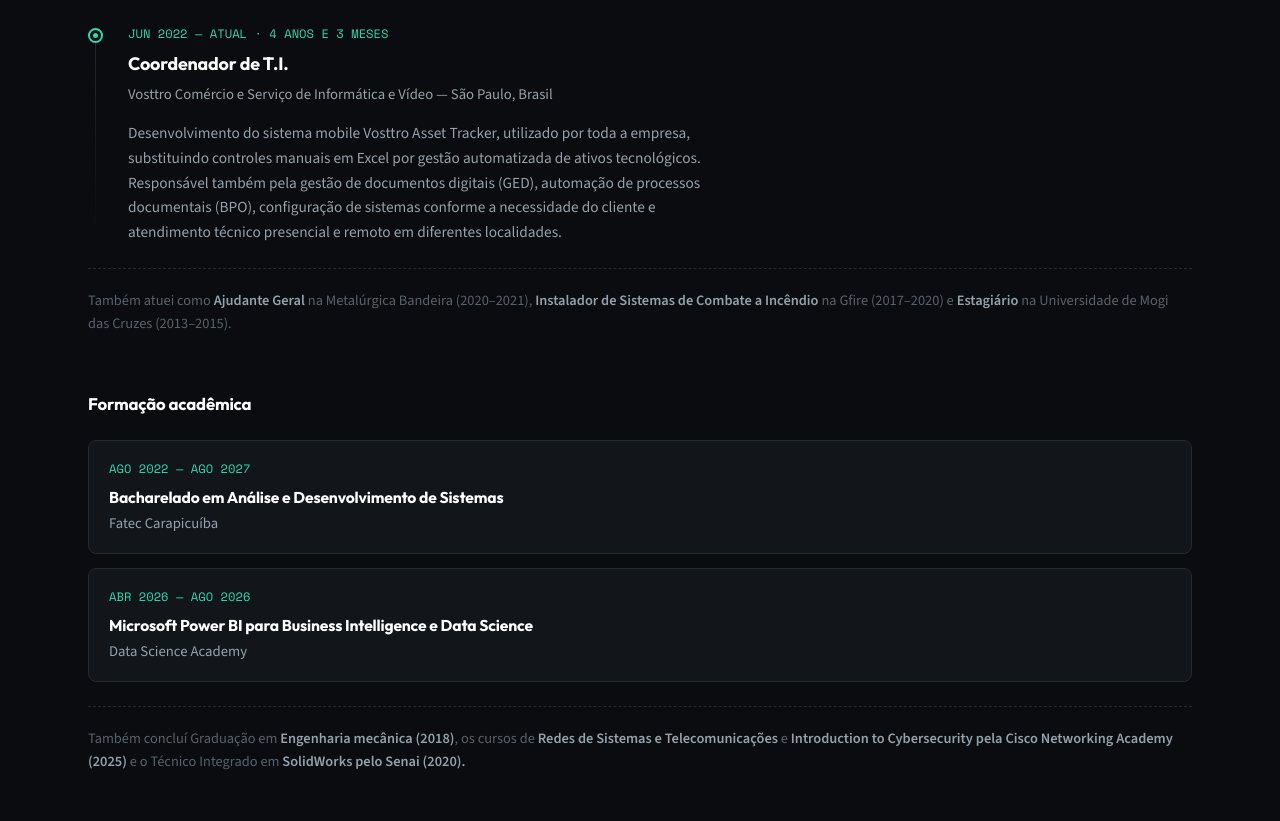
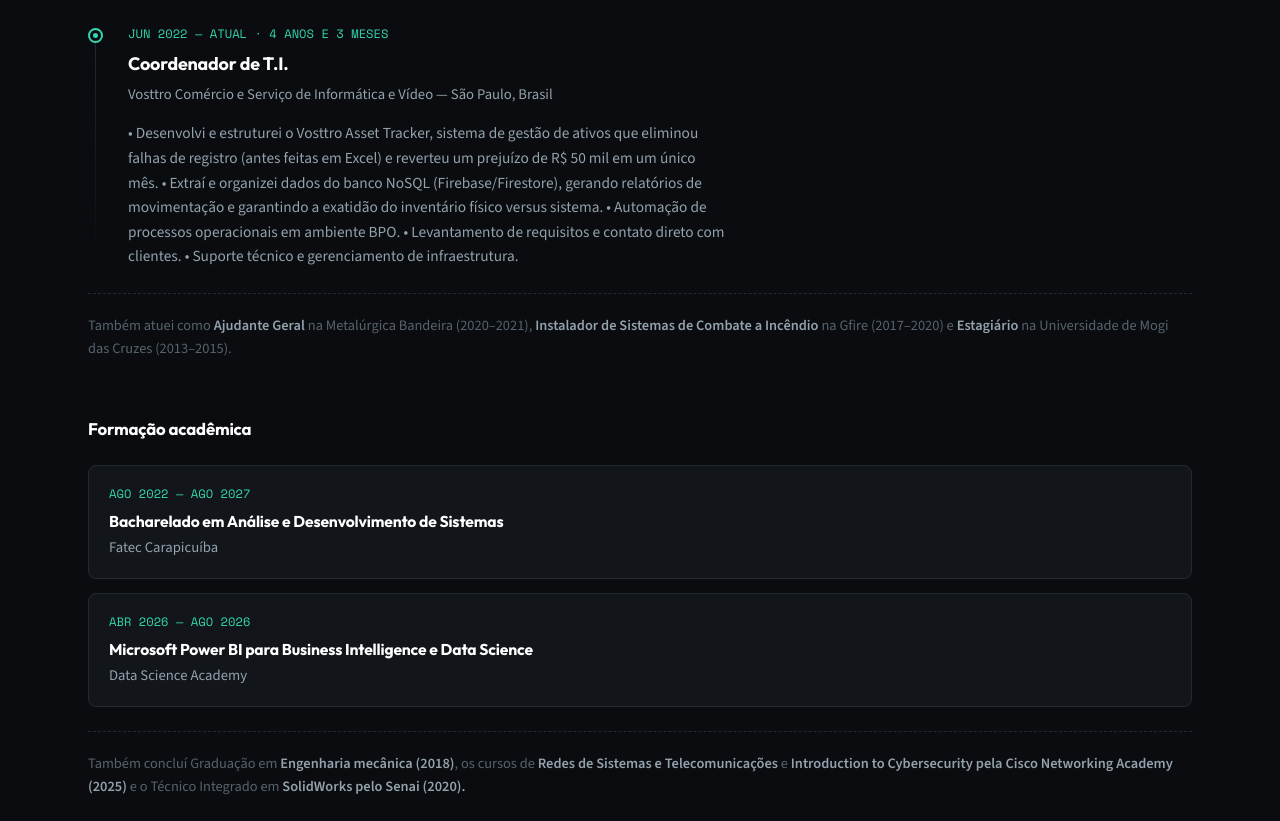
Before and after one commit to ZeRafaSp/portifolio-Rafael, a plain HTML site: page index.html in a window 1280 px wide. Shown: the part 4940-5761 px from the top of the page. Drawn offline with nearby package versions, Linux system fonts and the light colour scheme.

Commit message:
Update index.html

```diff
--- a/index.html
+++ b/index.html
@@ -799,7 +799,11 @@
           <span class="t-period">JUN 2022 — ATUAL · 4 ANOS E 3 MESES</span>
           <h3 class="t-role">Coordenador de T.I.</h3>
           <div class="t-org">Vosttro Comércio e Serviço de Informática e Vídeo — São Paulo, Brasil</div>
-          <p class="t-desc">Desenvolvimento do sistema mobile Vosttro Asset Tracker, utilizado por toda a empresa, substituindo controles manuais em Excel por gestão automatizada de ativos tecnológicos. Responsável também pela gestão de documentos digitais (GED), automação de processos documentais (BPO), configuração de sistemas conforme a necessidade do cliente e atendimento técnico presencial e remoto em diferentes localidades.</p>
+          <p class="t-desc">• Desenvolvi e estruturei o Vosttro Asset Tracker, sistema de gestão de ativos que eliminou falhas de registro (antes feitas em Excel) e reverteu um prejuízo de R$ 50 mil em um único mês.
+• Extraí e organizei dados do banco NoSQL (Firebase/Firestore), gerando relatórios de movimentação e garantindo a exatidão do inventário físico versus sistema.
+• Automação de processos operacionais em ambiente BPO.
+• Levantamento de requisitos e contato direto com clientes.
+• Suporte técnico e gerenciamento de infraestrutura.</p>
         </div>
       </div>
       <p style="margin-top:24px; padding-top:20px; border-top:1px dashed var(--border); font-size:0.9rem; color:var(--text-faint);" data-animate>
```
